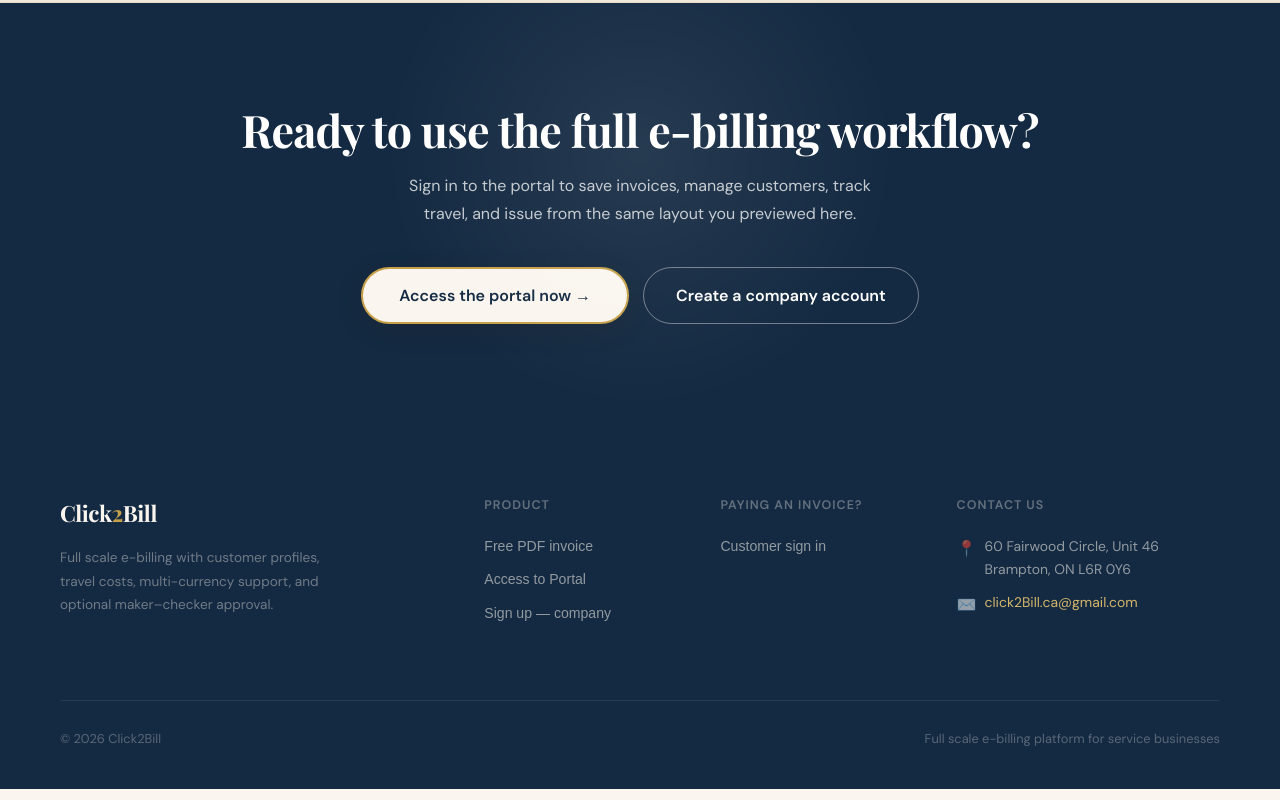
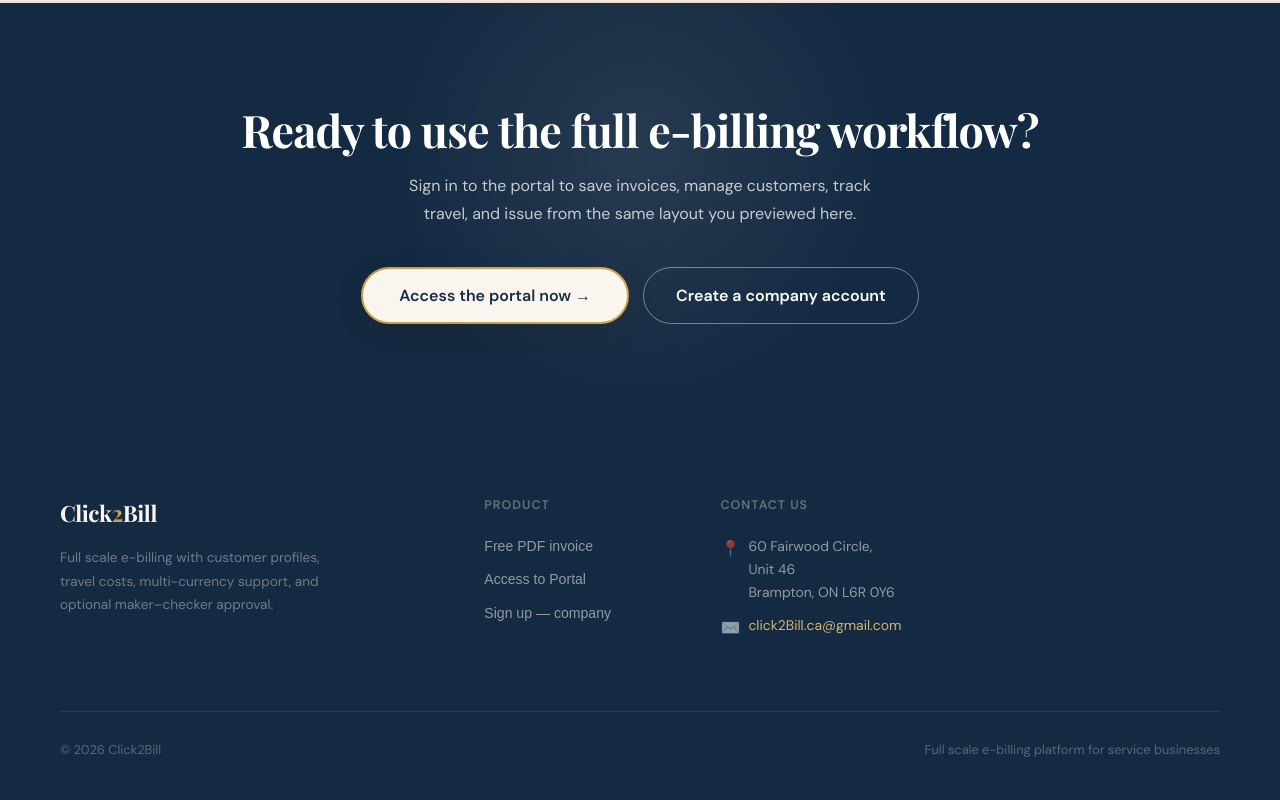
Before and after one commit to Millyourgrain/Click2Bill, a React (Vite) app: page / in a window 1280 px wide. Shown: the part 5735-6535 px from the top of the page. Built offline with nearby package versions, Linux system fonts and the light colour scheme; no server answers.

Commit message:
fix: remove Paying an invoice / Customer sign in from landing page footer
Co-authored-by: Cursor <cursoragent@cursor.com>

```diff
--- a/src/components/marketing/MarketingLanding.jsx
+++ b/src/components/marketing/MarketingLanding.jsx
@@ -1162,16 +1162,6 @@ export default function MarketingLanding() {
             </ul>
           </div>
           <div className="ml-footer-col">
-            <h4>Paying an invoice?</h4>
-            <ul>
-              <li>
-                <button type="button" onClick={() => navigate('/login')}>
-                  Customer sign in
-                </button>
-              </li>
-            </ul>
-          </div>
-          <div className="ml-footer-col">
             <h4>Contact us</h4>
             <ul>
               <li className="ml-footer-contact-item">
```
